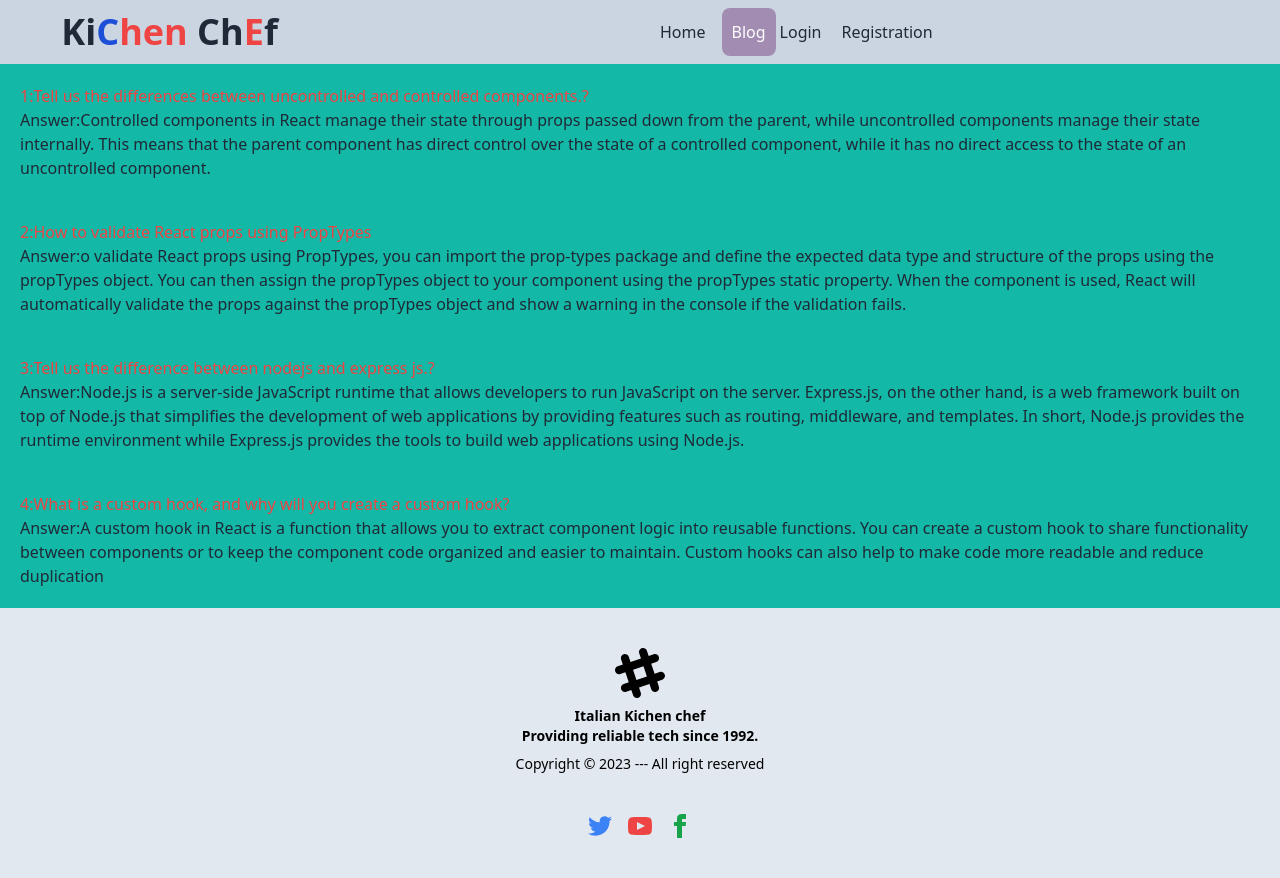
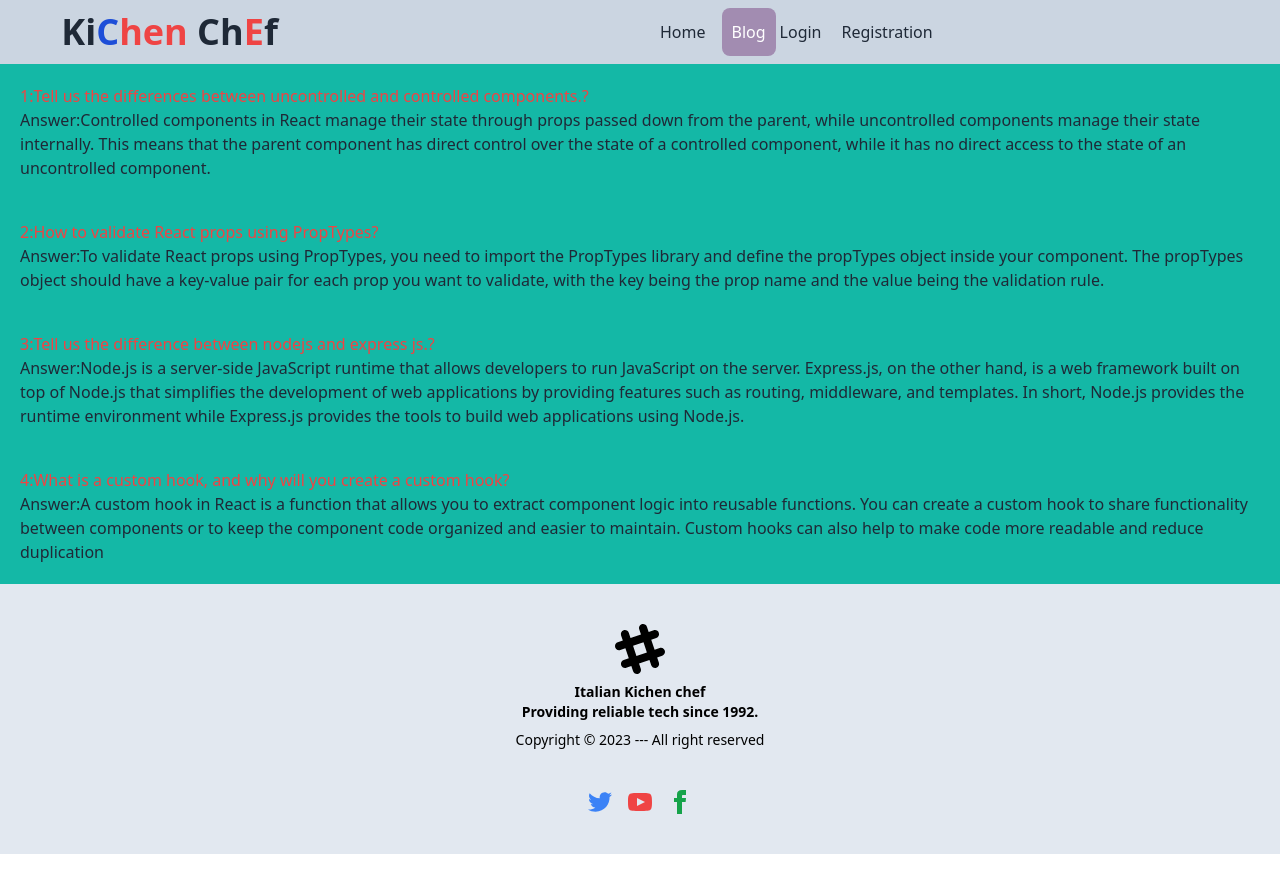
Before and after one commit to mehedi1802hasan/chef-recipe-hunter-client-side-10, a React (Vite) app: page /blog in a window 1280 px wide. After the commit the page ends 854 px from the top, so only its background shows below. Built offline with nearby package versions, Linux system fonts and the light colour scheme; no server answers.

Commit message:
eddit blogs componet

```diff
--- a/src/Home/Home/blog.jsx
+++ b/src/Home/Home/blog.jsx
@@ -12,8 +12,8 @@ const Blog = () => {
                     <p >Answer:Controlled components in React manage their state through props passed down from the parent, while uncontrolled components manage their state internally. This means that the parent component has direct control over the state of a controlled component, while it has no direct access to the state of an uncontrolled component.</p>
                 </div>
                 <div className='m-5'>
-                    <h3 className='text-red-500'>2:How to validate React props using PropTypes</h3>
-                    <p>Answer:o validate React props using PropTypes, you can import the prop-types package and define the expected data type and structure of the props using the propTypes object. You can then assign the propTypes object to your component using the propTypes static property. When the component is used, React will automatically validate the props against the propTypes object and show a warning in the console if the validation fails.</p>
+                    <h3 className='text-red-500'>2:How to validate React props using PropTypes?</h3>
+                    <p>Answer:To validate React props using PropTypes, you need to import the PropTypes library and define the propTypes object inside your component. The propTypes object should have a key-value pair for each prop you want to validate, with the key being the prop name and the value being the validation rule.</p>
                 </div>
                 <div className='m-5'>
                     <h3 className='text-red-500'>3:Tell us the difference between nodejs and express js.?</h3>
```
